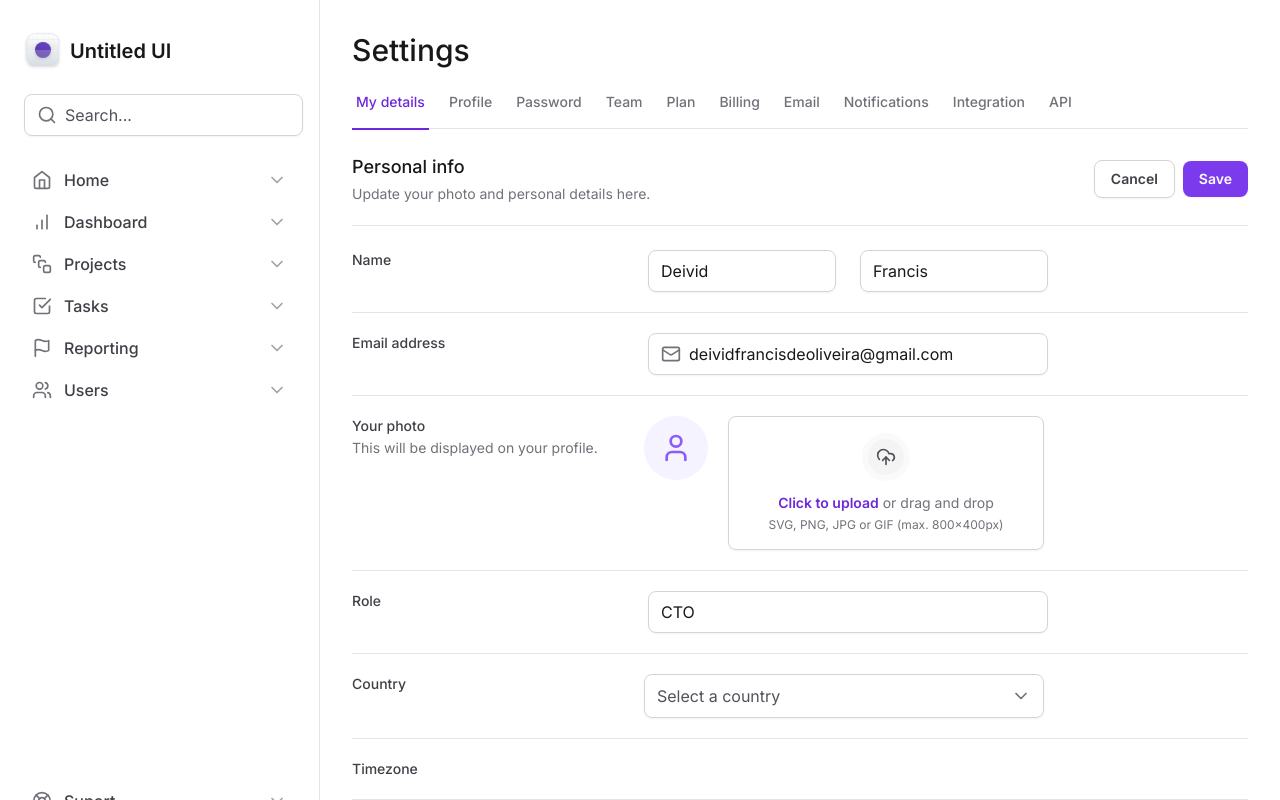
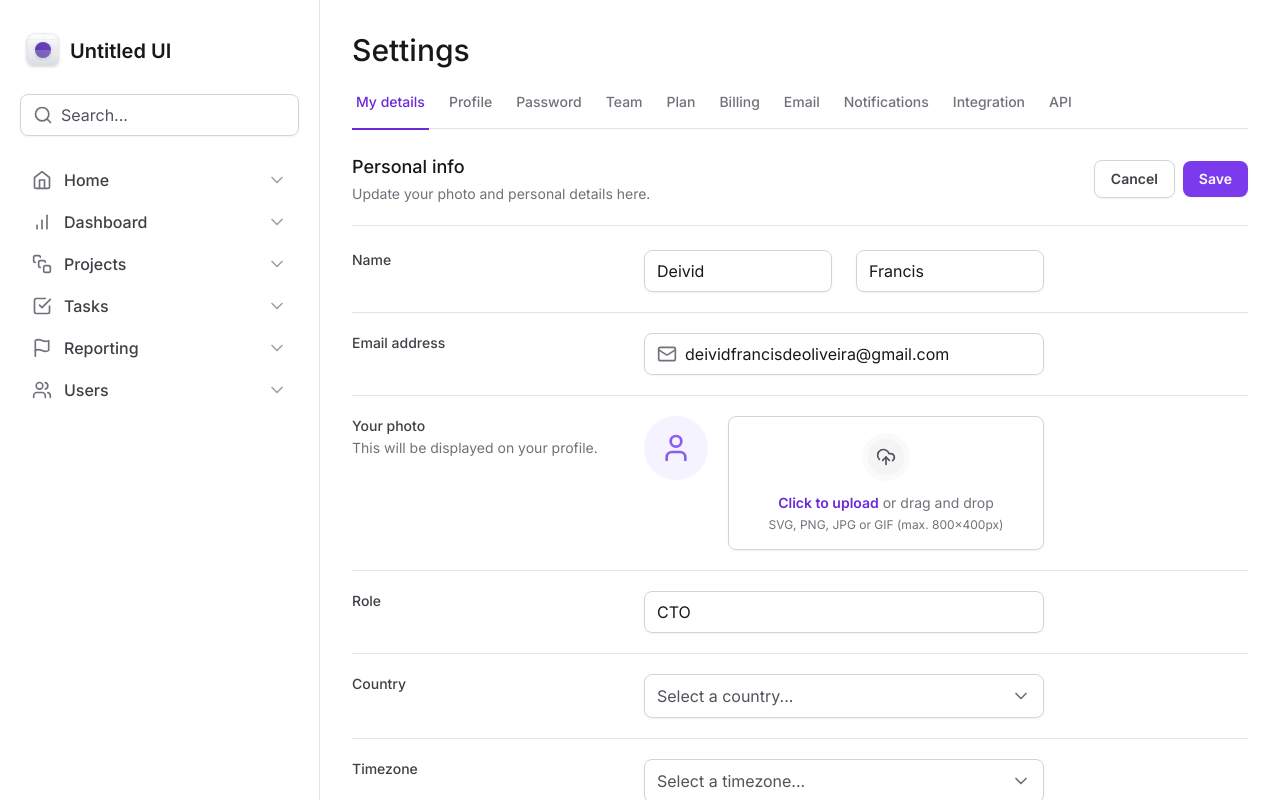
Before and after one commit to DeividFrancis/masterizando-tailwind, a Next.js app: page / in a window 1280 px wide. Shown: the top 800 px of the page. Built offline with nearby package versions, Linux system fonts and the light colour scheme.

Commit message:
feat(formularios): Componentizando o Select

```diff
--- a/src/app/page.tsx
+++ b/src/app/page.tsx
@@ -3,6 +3,7 @@ import * as Input from '~/components/Input'
 import { Mail, UploadCloud, User } from 'lucide-react'
 import * as FileInput from '~/components/Form/FileInput'
 import { SelectInput } from '~/components/Form/SelectInput'
+import { SelectItem } from '~/components/Form/SelectInput/SelectItem'
 
 export default function Home() {
   return (
@@ -106,7 +107,10 @@ export default function Home() {
             >
               Country
             </label>
-            <SelectInput />
+            <SelectInput placeholder="Select a country...">
+              <SelectItem value="BR" text="Brazil" />
+              <SelectItem value="US" text="United State" />
+            </SelectInput>
           </div>
 
           <div className="grid-cols-form grid gap-3  pt-5">
@@ -116,7 +120,13 @@ export default function Home() {
             >
               Timezone
             </label>
-            <div></div>
+            <SelectInput placeholder="Select a timezone...">
+              <SelectItem
+                value="-08:00"
+                text="Pacific Standard Time (UTC−08:00)"
+              />
+              <SelectItem value="-03:00" text="America São Paulo (UTC−03:00)" />
+            </SelectInput>
           </div>
 
           <div className="grid-cols-form grid gap-3  pt-5">
--- /dev/null
+++ b/src/components/Form/SelectInput/SelectItem.tsx
@@ -0,0 +1,21 @@
+'use client'
+
+import * as Select from '@radix-ui/react-select'
+import { Check } from 'lucide-react'
+
+export type SelectItemProps = Select.SelectItemProps & {
+  text: string
+}
+export function SelectItem({ text, ...rest }: SelectItemProps) {
+  return (
+    <Select.Item
+      className="flex items-center justify-between gap-2 px-3 py-2.5 outline-none data-[highlighted]:bg-zinc-50"
+      {...rest}
+    >
+      <Select.ItemText className="text-black">{text}</Select.ItemText>
+      <Select.ItemIndicator>
+        <Check className="h-4 w-4 text-violet-500" />
+      </Select.ItemIndicator>
+    </Select.Item>
+  )
+}
--- a/src/components/Form/SelectInput.tsx
+++ b/src/components/Form/SelectInput/index.tsx
@@ -1,12 +1,18 @@
 'use client'
 import * as Select from '@radix-ui/react-select'
-import { Check, ChevronDown } from 'lucide-react'
+import { ChevronDown } from 'lucide-react'
+import { ReactNode } from 'react'
 
-export function SelectInput() {
+export interface SelectInputProps {
+  children: ReactNode
+  placeholder: string
+}
+
+export function SelectInput({ children, placeholder }: SelectInputProps) {
   return (
     <Select.Root>
       <Select.Trigger className="flex h-11 w-full items-center justify-between gap-2 rounded-lg border border-zinc-300 px-3 py-2 shadow-sm data-[placeholder]:text-zinc-600">
-        <Select.Value className="text-black" placeholder="Select a country" />
+        <Select.Value className="text-black" placeholder={placeholder} />
         <Select.Icon>
           <ChevronDown className="h-5 w-5 text-zinc-500" />
         </Select.Icon>
@@ -18,17 +24,7 @@ export function SelectInput() {
           className="z-10 w-[--radix-select-trigger-width] overflow-hidden rounded-lg border border-zinc-200 bg-white"
           sideOffset={8}
         >
-          <Select.Viewport>
-            <Select.Item
-              value="BR"
-              className="flex items-center justify-between gap-2 px-3 py-2.5 outline-none data-[highlighted]:bg-zinc-50"
-            >
-              <Select.ItemText className="text-black">Brazil</Select.ItemText>
-              <Select.ItemIndicator>
-                <Check className="h-4 w-4 text-violet-500" />
-              </Select.ItemIndicator>
-            </Select.Item>
-          </Select.Viewport>
+          <Select.Viewport>{children}</Select.Viewport>
         </Select.Content>
       </Select.Portal>
     </Select.Root>
--- a/src/components/Input.tsx
+++ b/src/components/Input.tsx
@@ -20,7 +20,7 @@ type InputRootProps = ComponentProps<'div'>
 export function Root(props: InputRootProps) {
   return (
     <div
-      className="mx-1 flex w-full items-center gap-2 rounded-lg border border-zinc-300 px-3 py-2 shadow-sm"
+      className="flex w-full items-center gap-2 rounded-lg border border-zinc-300 px-3 py-2 shadow-sm"
       {...props}
     />
   )
```
